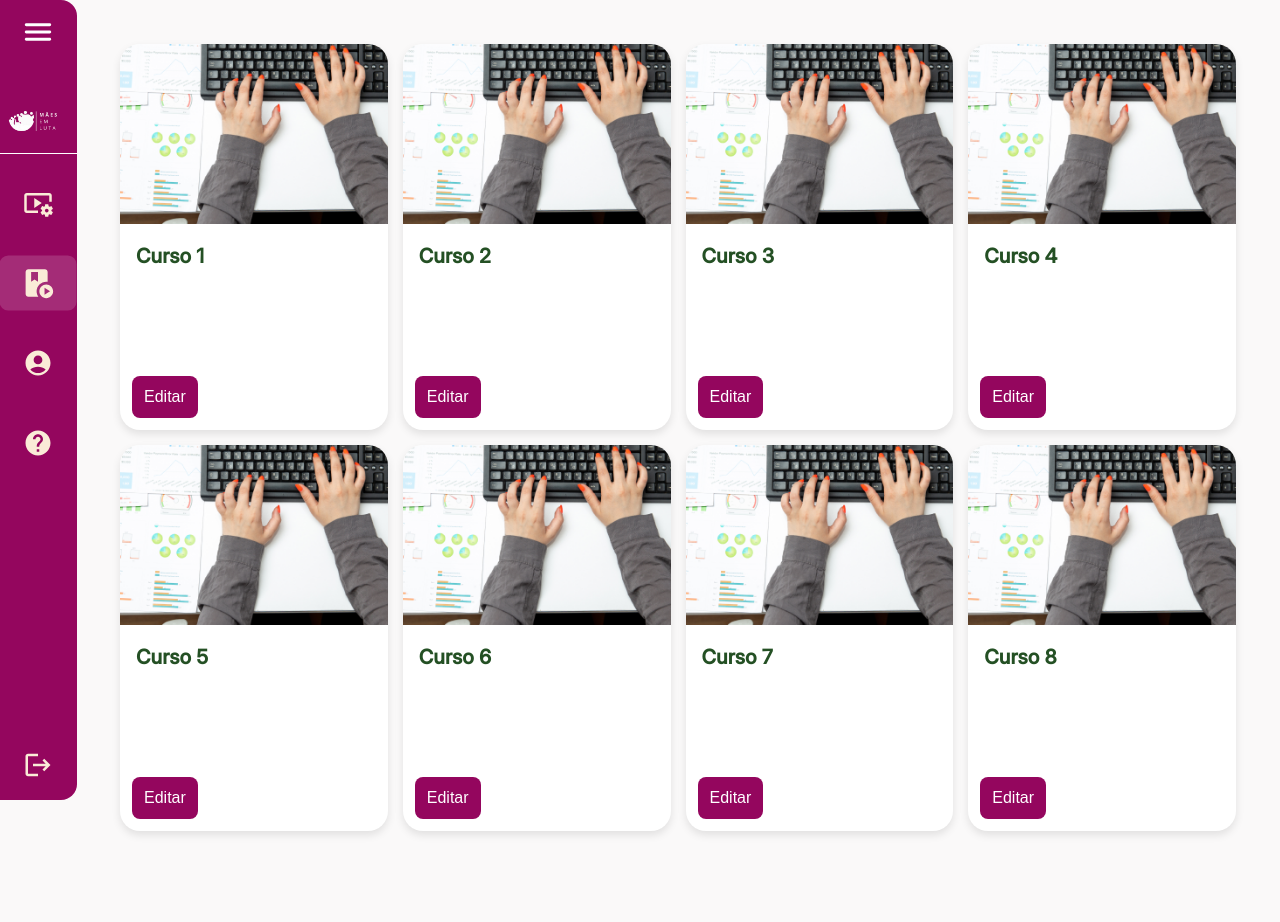
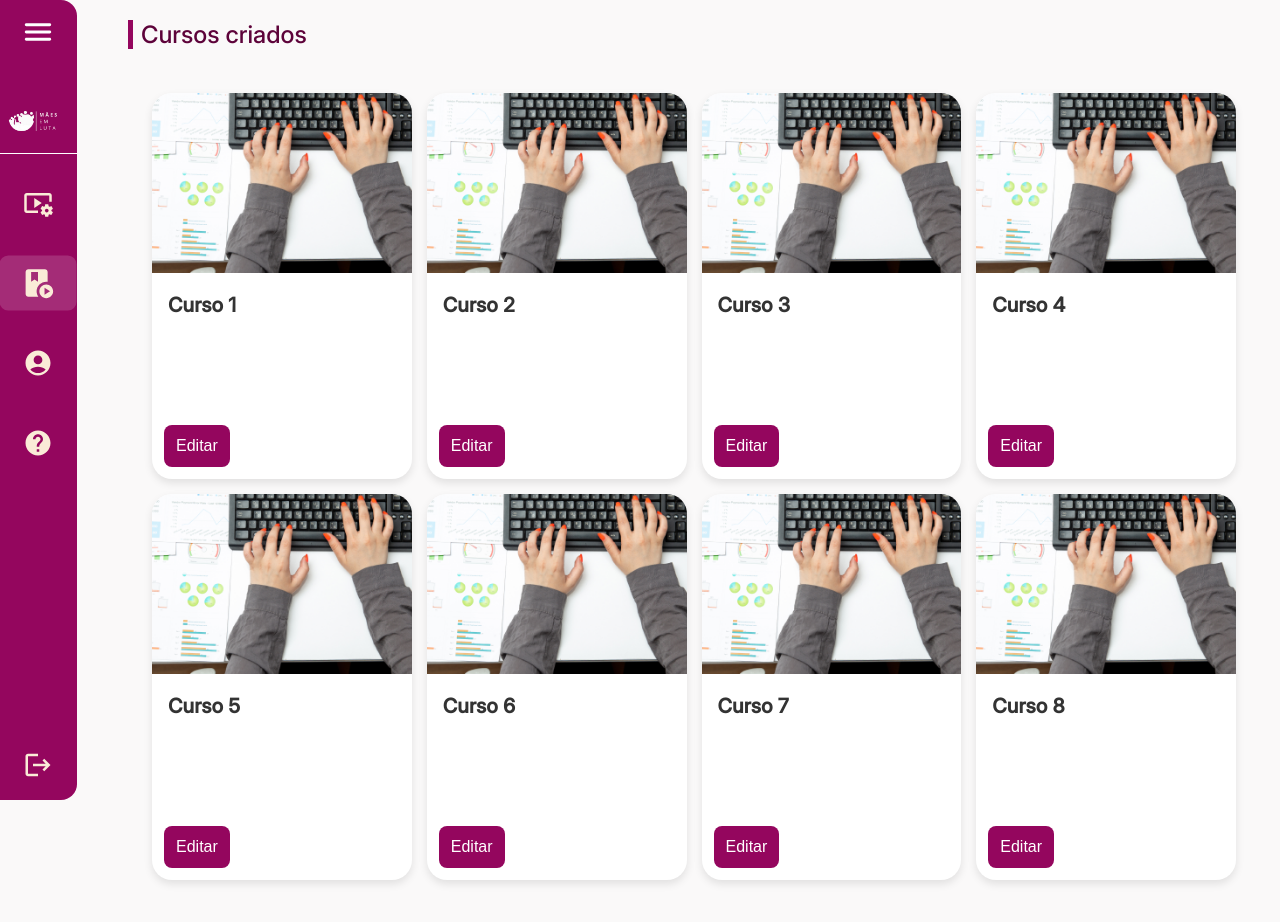
Before and after one commit to 6Nexus/nexus-frontend, a React (Create React App) app in the folder nexus-frontend/: page /meus-cursos in a window 1280 px wide. Before the commit the page ends 875 px from the top, so only its background shows below. Built offline with nearby package versions, Linux system fonts and the light colour scheme.

Commit message:
UPDATE: adicionando header para os cursos criados

```diff
--- a/nexus-frontend/src/plataforma-professor/paginas/MeusCursos/MeusCursos.css
+++ b/nexus-frontend/src/plataforma-professor/paginas/MeusCursos/MeusCursos.css
@@ -1,3 +1,23 @@
+
+.header-cursos-criados {
+    width: 80%;
+    height: max-content;
+    display: flex;
+    flex-direction: column;
+    border-left: 5px solid var(--corPrimaria);
+    padding: 0px 8px 0px;
+    margin: 0px auto;
+    margin-top: 20px;
+}
+
+.title-cursos {
+    font-family: 'Inter-Medium', sans-serif;
+    color: #333;
+    color: #5d033a;
+    font-size: 24px;
+    /* margin: 16px 0 0; */
+}
+
 
 .cursos-criados {
     display: grid;
@@ -7,7 +27,7 @@
     border-radius: 8px;
     margin: 20px;
     gap: 15px;
-    margin-left: 6rem;
+    margin-left: 8rem;
 }
 
 
@@ -44,6 +64,8 @@
 .info-cards h2 {
     font-family: 'Inter-Medium';
     font-size: 20px;
+    color: #333;
+    /* color: #5d033a; */
 }
 
 .info-cards h4 {
@@ -82,5 +104,5 @@
 }
 
 .button-editar-curso button:hover {
-    background-color: #5d033a;;
+    background-color: #5d033a;
 }
--- a/nexus-frontend/src/plataforma-professor/paginas/MeusCursos/MeusCursos.jsx
+++ b/nexus-frontend/src/plataforma-professor/paginas/MeusCursos/MeusCursos.jsx
@@ -19,6 +19,9 @@ function MeusCursos() {
     return (
         <>
             <SideBar backgroundColor={'#94065E'} />
+            <div className="header-cursos-criados">
+                <p class="title-cursos">Cursos criados</p>
+            </div>
             <div className="cursos-criados">
                 {cursos.map((curso, index) => (
                     <div className="curso-criados-info" key={index}>
```
